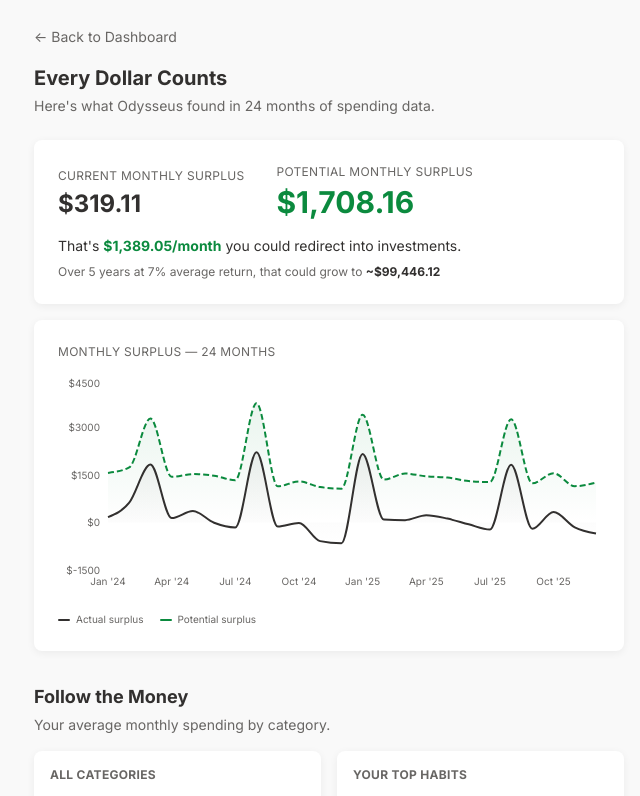
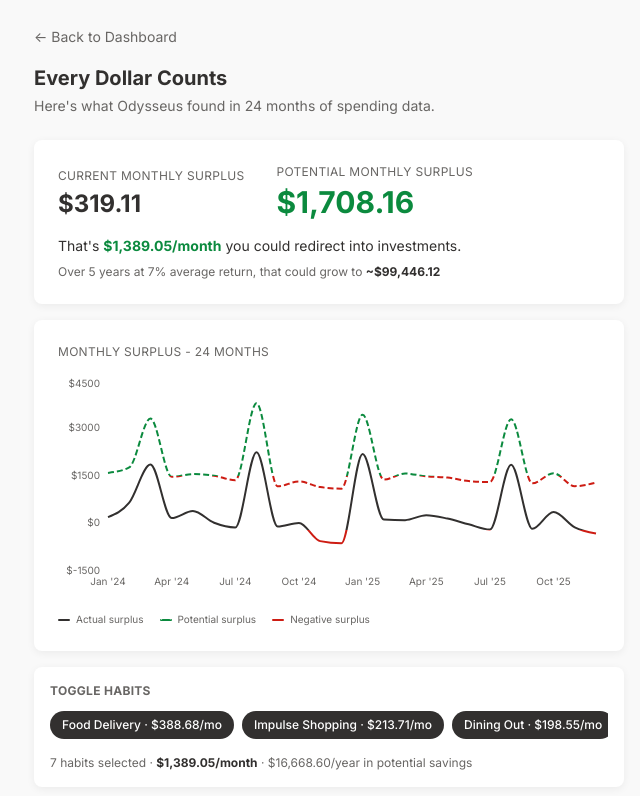
Before and after one commit to yessirrr/Smart-Surplus-Agent, a Next.js app: page /surplus in a window 1280 px wide. Shown: the top 796 px of the page, without its empty margins (311-951 px from the left). Built offline with nearby package versions, Linux system fonts and the light colour scheme.

Commit message:
feat: enhance surplus analysis with habit toggles and animated step transitions

```diff
--- a/app/globals.css
+++ b/app/globals.css
@@ -33,6 +33,34 @@
     "Segoe UI", Roboto, "Helvetica Neue", Arial, "Noto Sans", sans-serif;
 }
 
+/* ---- Step Transitions ---- */
+@keyframes step-in-right {
+  from { opacity: 0; transform: translateX(20px); }
+  to { opacity: 1; transform: translateX(0); }
+}
+
+@keyframes step-in-left {
+  from { opacity: 0; transform: translateX(-20px); }
+  to { opacity: 1; transform: translateX(0); }
+}
+
+.step-forward {
+  animation: step-in-right 300ms ease-out;
+}
+
+.step-backward {
+  animation: step-in-left 300ms ease-out;
+}
+
+/* Hide scrollbar for habit toggle bar */
+.scrollbar-hide {
+  -ms-overflow-style: none;
+  scrollbar-width: none;
+}
+.scrollbar-hide::-webkit-scrollbar {
+  display: none;
+}
+
 /* ---- Base Styles ---- */
 body {
   color: var(--color-primary-text);
--- a/app/surplus/page.tsx
+++ b/app/surplus/page.tsx
@@ -1,11 +1,12 @@
 "use client";
 
-import { useMemo } from "react";
+import { useState, useMemo, useCallback } from "react";
 import Link from "next/link";
 import transactions from "@/data/transactions.json";
 import type { Transaction } from "@/lib/types";
 import { analyzeTransactions } from "@/lib/domain";
-import { SurplusHero } from "@/components/surplus/SurplusHero";
+import { SurplusHero, formatMonthLabel } from "@/components/surplus/SurplusHero";
+import { HabitToggleBar } from "@/components/surplus/HabitToggleBar";
 import { SpendingBreakdown } from "@/components/surplus/SpendingBreakdown";
 import { AllocationPicker } from "@/components/surplus/AllocationPicker";
 
@@ -24,9 +25,119 @@ export default function SurplusPage() {
 
   const { surplusSummary, habitCandidates } = analysis;
 
-  const monthlySavings =
-    surplusSummary.averageMonthlyPotentialSurplus -
-    surplusSummary.averageMonthlySurplus;
+  // Habit toggle state - all selected by default
+  const [selectedHabitIds, setSelectedHabitIds] = useState<Set<string>>(
+    () => new Set(habitCandidates.map((h) => h.id))
+  );
+
+  const toggleHabit = useCallback((id: string) => {
+    setSelectedHabitIds((prev) => {
+      const next = new Set(prev);
+      if (next.has(id)) {
+        next.delete(id);
+      } else {
+        next.add(id);
+      }
+      return next;
+    });
+  }, []);
+
+  // Pre-compute per-month spend for each habit (stable reference)
+  const habitMonthlySpend = useMemo(() => {
+    const result = new Map<string, Map<string, number>>();
+    for (const habit of habitCandidates) {
+      const txnIds = new Set(habit.transactionIds);
+      const monthSpend = new Map<string, number>();
+      for (const txn of txns) {
+        if (!txnIds.has(txn.id)) continue;
+        const month = txn.date.slice(0, 7);
+        monthSpend.set(month, (monthSpend.get(month) ?? 0) + Math.abs(txn.amount));
+      }
+      result.set(habit.id, monthSpend);
+    }
+    return result;
+  }, [habitCandidates, txns]);
+
+  // Compute adjusted values based on selected habits
+  const adjusted = useMemo(() => {
+    // Per-month chart data
+    const rawChartData = surplusSummary.periods.map((period) => {
+      const month = period.periodStart.slice(0, 7);
+      let selectedSpend = 0;
+      for (const id of selectedHabitIds) {
+        selectedSpend += habitMonthlySpend.get(id)?.get(month) ?? 0;
+      }
+      const actualSurplus = Math.round(period.surplus);
+      const potentialSurplus = Math.round(period.surplus + selectedSpend);
+
+      return {
+        month: formatMonthLabel(period.periodStart),
+        actualSurplus,
+        potentialSurplus,
+        actual: actualSurplus,
+        potential: potentialSurplus,
+      };
+    });
+
+    const chartData = rawChartData.map((point, index) => {
+      const prev = rawChartData[index - 1];
+      const next = rawChartData[index + 1];
+
+      const actualHasNegativeNeighbor =
+        (prev?.actualSurplus ?? 0) < 0 || (next?.actualSurplus ?? 0) < 0;
+      const actualHasPositiveNeighbor =
+        (prev?.actualSurplus ?? 0) > 0 || (next?.actualSurplus ?? 0) > 0;
+
+      const potentialHasNegativeNeighbor =
+        (prev?.potentialSurplus ?? 0) < 0 || (next?.potentialSurplus ?? 0) < 0;
+      const potentialHasPositiveNeighbor =
+        (prev?.potentialSurplus ?? 0) > 0 || (next?.potentialSurplus ?? 0) > 0;
+
+      let actualPositive: number | null =
+        point.actualSurplus >= 0 ? point.actualSurplus : null;
+      let actualNegative: number | null =
+        point.actualSurplus < 0 ? point.actualSurplus : null;
+      if (point.actualSurplus >= 0 && actualHasNegativeNeighbor) {
+        actualNegative = 0;
+      }
+      if (point.actualSurplus < 0 && actualHasPositiveNeighbor) {
+        actualPositive = 0;
+      }
+
+      let potentialPositive: number | null =
+        point.potentialSurplus >= 0 ? point.potentialSurplus : null;
+      let potentialNegative: number | null =
+        point.potentialSurplus < 0 ? point.potentialSurplus : null;
+      if (point.potentialSurplus >= 0 && potentialHasNegativeNeighbor) {
+        potentialNegative = 0;
+      }
+      if (point.potentialSurplus < 0 && potentialHasPositiveNeighbor) {
+        potentialPositive = 0;
+      }
+
+      return {
+        ...point,
+        actualPositive,
+        actualNegative,
+        potentialPositive,
+        potentialNegative,
+      };
+    });
+
+    // Adjusted average potential
+    const selectedHabits = habitCandidates.filter((h) =>
+      selectedHabitIds.has(h.id)
+    );
+    const totalSelectedMonthly = selectedHabits.reduce(
+      (s, h) => s + h.metrics.monthlySpend,
+      0
+    );
+    const adjustedPotential =
+      surplusSummary.averageMonthlySurplus + totalSelectedMonthly;
+    const monthlySavings = totalSelectedMonthly;
+
+    return { chartData, adjustedPotential, monthlySavings };
+  }, [selectedHabitIds, surplusSummary, habitCandidates, habitMonthlySpend]);
 
   return (
     <div className="min-h-screen bg-ws-off-white">
@@ -47,7 +158,20 @@ export default function SurplusPage() {
 
         {/* Section 1: Surplus Overview */}
         <div className="mt-6">
-          <SurplusHero summary={surplusSummary} />
+          <SurplusHero
+            actualSurplus={surplusSummary.averageMonthlySurplus}
+            adjustedPotentialSurplus={adjusted.adjustedPotential}
+            chartData={adjusted.chartData}
+          />
+        </div>
+
+        {/* Habit toggles */}
+        <div className="mt-4">
+          <HabitToggleBar
+            habits={habitCandidates}
+            selectedIds={selectedHabitIds}
+            onToggle={toggleHabit}
+          />
         </div>
 
         {/* Section 2: Spending Breakdown */}
@@ -60,7 +184,7 @@ export default function SurplusPage() {
 
         {/* Section 3: Allocation Picker */}
         <div className="mt-8 pb-12">
-          <AllocationPicker monthlySavings={monthlySavings} />
+          <AllocationPicker monthlySavings={adjusted.monthlySavings} />
         </div>
       </div>
     </div>
--- a/components/AgentInsightCard.tsx
+++ b/components/AgentInsightCard.tsx
@@ -23,7 +23,7 @@ export function AgentInsightCard({
         adjusting your habits
       </p>
 
-      <div className="flex gap-2 mt-4 overflow-x-auto pb-1">
+      <div className="flex gap-2 mt-4 overflow-x-auto pb-1 scrollbar-hide">
         {topHabits.map((h) => (
           <span
             key={h.id}
--- /dev/null
+++ b/components/surplus/HabitToggleBar.tsx
@@ -0,0 +1,58 @@
+"use client";
+
+import type { HabitCandidate } from "@/lib/types";
+import { formatCurrency } from "@/lib/utils";
+
+interface HabitToggleBarProps {
+  habits: HabitCandidate[];
+  selectedIds: Set<string>;
+  onToggle: (id: string) => void;
+}
+
+export function HabitToggleBar({
+  habits,
+  selectedIds,
+  onToggle,
+}: HabitToggleBarProps) {
+  const selectedHabits = habits.filter((h) => selectedIds.has(h.id));
+  const totalMonthly = selectedHabits.reduce(
+    (s, h) => s + h.metrics.monthlySpend,
+    0
+  );
+
+  return (
+    <div className="bg-ws-white rounded-[8px] shadow-[0_2px_8px_rgba(0,0,0,0.06)] p-4">
+      <p className="text-xs font-bold text-ws-grey uppercase tracking-wide mb-3">
+        Toggle Habits
+      </p>
+
+      <div className="flex gap-2 overflow-x-auto pb-1 scrollbar-hide">
+        {habits.map((h) => {
+          const active = selectedIds.has(h.id);
+          return (
+            <button
+              key={h.id}
+              onClick={() => onToggle(h.id)}
+              className={`shrink-0 text-xs font-medium rounded-[72px] px-3 py-1.5 transition-colors ${
+                active
+                  ? "bg-ws-charcoal text-white"
+                  : "bg-ws-light-grey text-ws-grey"
+              }`}
+            >
+              {h.name} &middot; {formatCurrency(h.metrics.monthlySpend)}/mo
+            </button>
+          );
+        })}
+      </div>
+
+      <p className="text-xs text-ws-grey mt-3">
+        {selectedIds.size} habit{selectedIds.size !== 1 ? "s" : ""} selected
+        &middot;{" "}
+        <span className="font-bold text-ws-charcoal">
+          {formatCurrency(totalMonthly)}/month
+        </span>{" "}
+        &middot; {formatCurrency(totalMonthly * 12)}/year in potential savings
+      </p>
+    </div>
+  );
+}
--- a/components/surplus/SurplusHero.tsx
+++ b/components/surplus/SurplusHero.tsx
@@ -7,34 +7,52 @@ import {
   YAxis,
   Tooltip,
   ResponsiveContainer,
+  ReferenceLine,
 } from "recharts";
-import type { SurplusSummary } from "@/lib/types";
 import { formatCurrency } from "@/lib/utils";
 
-interface SurplusHeroProps {
-  summary: SurplusSummary;
+export interface ChartDataPoint {
+  month: string;
+  actualSurplus: number;
+  potentialSurplus: number;
+  actual: number;
+  potential: number;
+  actualPositive: number | null;
+  actualNegative: number | null;
+  potentialPositive: number | null;
+  potentialNegative: number | null;
 }
 
-export function SurplusHero({ summary }: SurplusHeroProps) {
-  const actual = summary.averageMonthlySurplus;
-  const potential = summary.averageMonthlyPotentialSurplus;
-  const delta = potential - actual;
+interface SurplusHeroProps {
+  actualSurplus: number;
+  adjustedPotentialSurplus: number;
+  chartData: ChartDataPoint[];
+}
 
-  // 5-year compound growth: FV = PMT × ((1 + r/12)^(n*12) - 1) / (r/12)
+export function SurplusHero({
+  actualSurplus,
+  adjustedPotentialSurplus,
+  chartData,
+}: SurplusHeroProps) {
+  const delta = adjustedPotentialSurplus - actualSurplus;
+
+  // 5-year compound growth: FV = PMT * ((1 + r/12)^(n*12) - 1) / (r/12)
   const r = 0.07;
   const n = 5;
   const fv =
-    delta * ((Math.pow(1 + r / 12, n * 12) - 1) / (r / 12));
+    delta > 0
+      ? delta * ((Math.pow(1 + r / 12, n * 12) - 1) / (r / 12))
+      : 0;
 
-  // Chart data from periods
-  const chartData = summary.periods.map((p) => {
-    const label = formatMonthLabel(p.periodStart);
-    return {
-      month: label,
-      actual: Math.round(p.surplus),
-      potential: Math.round(p.potentialSurplus),
-    };
-  });
+  const allValues = chartData.flatMap((point) => [
+    point.actualSurplus,
+    point.potentialSurplus,
+  ]);
+  const maxValue = allValues.length > 0 ? Math.max(...allValues) : 0;
+  const minValue = allValues.length > 0 ? Math.min(...allValues) : 0;
+  const zeroOffset =
+    maxValue <= 0 ? 0 : minValue >= 0 ? 1 : maxValue / (maxValue - minValue);
+  const zeroPercent = `${zeroOffset * 100}%`;
 
   return (
     <div>
@@ -46,7 +64,7 @@ export function SurplusHero({ summary }: SurplusHeroProps) {
               Current Monthly Surplus
             </p>
             <p className="text-2xl font-bold text-ws-charcoal mt-1">
-              {formatCurrency(actual)}
+              {formatCurrency(actualSurplus)}
             </p>
           </div>
           <div>
@@ -54,7 +72,7 @@ export function SurplusHero({ summary }: SurplusHeroProps) {
               Potential Monthly Surplus
             </p>
             <p className="text-3xl font-bold text-ws-green mt-1">
-              {formatCurrency(potential)}
+              {formatCurrency(adjustedPotentialSurplus)}
             </p>
           </div>
         </div>
@@ -77,7 +95,7 @@ export function SurplusHero({ summary }: SurplusHeroProps) {
       {/* Trend chart */}
       <div className="bg-ws-white rounded-[8px] shadow-[0_2px_8px_rgba(0,0,0,0.06)] p-6 mt-4">
         <p className="text-xs text-ws-grey uppercase tracking-wide mb-4">
-          Monthly Surplus — 24 Months
+          Monthly Surplus - 24 Months
         </p>
         <div className="h-56">
           <ResponsiveContainer width="100%" height="100%">
@@ -86,13 +104,17 @@ export function SurplusHero({ summary }: SurplusHeroProps) {
               margin={{ top: 4, right: 4, bottom: 0, left: 0 }}
             >
               <defs>
-                <linearGradient id="fillPotential" x1="0" y1="0" x2="0" y2="1">
-                  <stop offset="0%" stopColor="#0b8a3e" stopOpacity={0.15} />
-                  <stop offset="100%" stopColor="#0b8a3e" stopOpacity={0} />
+                <linearGradient id="actualStrokeGradient" x1="0" y1="0" x2="0" y2="1">
+                  <stop offset="0%" stopColor="rgb(50,48,47)" />
+                  <stop offset={zeroPercent} stopColor="rgb(50,48,47)" />
+                  <stop offset={zeroPercent} stopColor="rgb(205,28,19)" />
+                  <stop offset="100%" stopColor="rgb(205,28,19)" />
                 </linearGradient>
-                <linearGradient id="fillActual" x1="0" y1="0" x2="0" y2="1">
-                  <stop offset="0%" stopColor="rgb(50,48,47)" stopOpacity={0.1} />
-                  <stop offset="100%" stopColor="rgb(50,48,47)" stopOpacity={0} />
+                <linearGradient id="potentialStrokeGradient" x1="0" y1="0" x2="0" y2="1">
+                  <stop offset="0%" stopColor="#0b8a3e" />
+                  <stop offset={zeroPercent} stopColor="#0b8a3e" />
+                  <stop offset={zeroPercent} stopColor="rgb(205,28,19)" />
+                  <stop offset="100%" stopColor="rgb(205,28,19)" />
                 </linearGradient>
               </defs>
               <XAxis
@@ -109,32 +131,24 @@ export function SurplusHero({ summary }: SurplusHeroProps) {
                 tickFormatter={(v: number) => `$${v}`}
                 width={50}
               />
-              <Tooltip
-                contentStyle={{
-                  fontSize: 12,
-                  borderRadius: 8,
-                  border: "1px solid rgba(0,0,0,0.08)",
-                  boxShadow: "0 2px 8px rgba(0,0,0,0.06)",
-                }}
-                formatter={((value: number | undefined, name: string | undefined) => [
-                  formatCurrency(value ?? 0),
-                  name === "potential" ? "Potential" : "Actual",
-                ]) as never}
+              <ReferenceLine y={0} stroke="var(--ws-border)" />
+              <Tooltip content={<CustomTooltip />} />
+              <Area
+                type="monotone"
+                dataKey="potentialSurplus"
+                stroke="url(#potentialStrokeGradient)"
+                strokeWidth={2}
+                strokeDasharray="6 3"
+                fill="none"
+                legendType="none"
               />
               <Area
                 type="monotone"
-                dataKey="potential"
-                stroke="#0b8a3e"
+                dataKey="actualSurplus"
+                stroke="url(#actualStrokeGradient)"
                 strokeWidth={2}
-                strokeDasharray="6 3"
-                fill="url(#fillPotential)"
-              />
-              <Area
-                type="monotone"
-                dataKey="actual"
-                stroke="rgb(50,48,47)"
-                strokeWidth={2}
-                fill="url(#fillActual)"
+                fill="none"
+                legendType="none"
               />
             </AreaChart>
           </ResponsiveContainer>
@@ -145,8 +159,15 @@ export function SurplusHero({ summary }: SurplusHeroProps) {
             <span className="text-[10px] text-ws-grey">Actual surplus</span>
           </div>
           <div className="flex items-center gap-1.5">
-            <div className="w-3 h-0.5 bg-ws-green rounded border-dashed" style={{ borderTop: "2px dashed #0b8a3e", height: 0 }} />
+            <div
+              className="w-3 h-0.5 rounded"
+              style={{ borderTop: "2px dashed #0b8a3e", height: 0 }}
+            />
             <span className="text-[10px] text-ws-grey">Potential surplus</span>
+          </div>
+          <div className="flex items-center gap-1.5">
+            <div className="w-3 h-0.5 bg-ws-red rounded" />
+            <span className="text-[10px] text-ws-grey">Negative surplus</span>
           </div>
         </div>
       </div>
@@ -154,9 +175,72 @@ export function SurplusHero({ summary }: SurplusHeroProps) {
   );
 }
 
-function formatMonthLabel(dateStr: string): string {
+function CustomTooltip(props: {
+  active?: boolean;
+  payload?: Array<{ value?: number; dataKey?: string | number }>;
+  label?: string;
+}) {
+  const { active, payload, label } = props;
+  if (!active || !payload || payload.length === 0) return null;
+
+  const actualValue =
+    typeof payload.find((entry) => entry.dataKey === "actualSurplus")?.value ===
+    "number"
+      ? (payload.find((entry) => entry.dataKey === "actualSurplus")?.value as number)
+      : 0;
+
+  const potentialValue =
+    typeof payload.find((entry) => entry.dataKey === "potentialSurplus")?.value ===
+    "number"
+      ? (payload.find((entry) => entry.dataKey === "potentialSurplus")?.value as number)
+      : 0;
+
+  const rows = [
+    { label: "Actual", value: actualValue, isPotential: false },
+    { label: "Potential", value: potentialValue, isPotential: true },
+  ];
+
+  return (
+    <div
+      style={{
+        fontSize: 12,
+        borderRadius: 8,
+        border: "1px solid rgba(0,0,0,0.08)",
+        boxShadow: "0 2px 8px rgba(0,0,0,0.06)",
+        backgroundColor: "#fff",
+        padding: "8px 12px",
+      }}
+    >
+      <p style={{ color: "rgb(104,102,100)", marginBottom: 4 }}>{label}</p>
+      {rows.map((row) => {
+        let color = "rgb(50,48,47)";
+        if (row.value < 0) {
+          color = "rgb(205,28,19)";
+        } else if (row.isPotential) {
+          color = "#0b8a3e";
+        }
+
+        const formatted =
+          row.value < 0
+            ? `-${formatCurrency(Math.abs(row.value))}`
+            : formatCurrency(row.value);
+
+        return (
+          <p key={row.label} style={{ color, fontWeight: 600 }}>
+            {row.label}: {formatted}
+          </p>
+        );
+      })}
+    </div>
+  );
+}
+
+export function formatMonthLabel(dateStr: string): string {
   const [year, month] = dateStr.split("-").map(Number);
-  const months = ["Jan", "Feb", "Mar", "Apr", "May", "Jun", "Jul", "Aug", "Sep", "Oct", "Nov", "Dec"];
+  const months = [
+    "Jan", "Feb", "Mar", "Apr", "May", "Jun",
+    "Jul", "Aug", "Sep", "Oct", "Nov", "Dec",
+  ];
   const shortYear = String(year).slice(2);
   return `${months[month - 1]} '${shortYear}`;
 }
```
Also changed, not shown: app/habits/page.tsx (+9 -2 lines).
